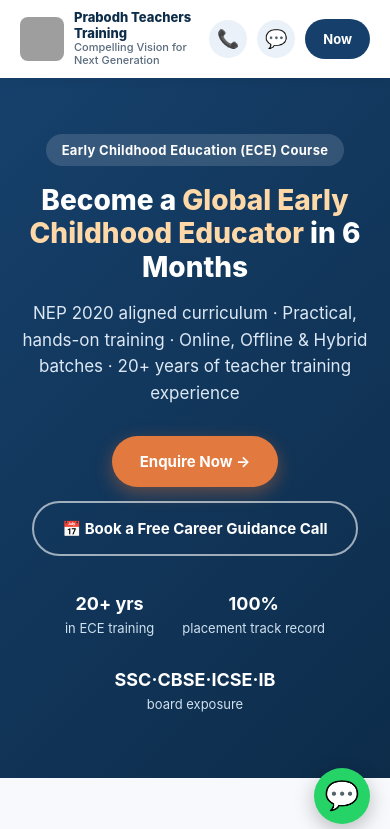
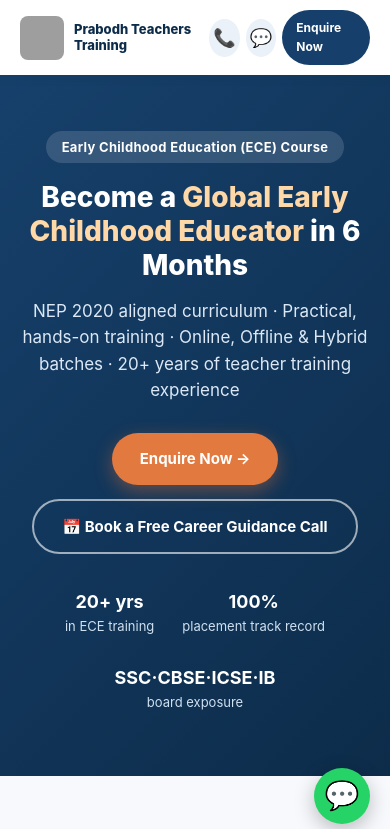
Before and after one commit to srmantri/prabodh-ece-landing, a plain HTML site: page index.html in a window 390 px wide. Shown: the top 829 px of the page. Drawn offline with Linux system fonts and the light colour scheme; grey boxes are pictures that could not be loaded.

Commit message:
Fix mobile header: always show full Enquire Now text, hide tagline instead to save space

```diff
--- a/index.html
+++ b/index.html
@@ -69,7 +69,12 @@
     background:var(--primary-light);color:var(--primary);text-decoration:none;font-size:18px;
   }
   .header-actions .btn{padding:10px 18px;font-size:13px;}
-  @media (max-width:520px){ .brand span{font-size:13px;} .header-actions .btn span.long{display:none;} }
+  @media (max-width:520px){
+    .brand span{font-size:13px;}
+    .brand small{display:none;}
+    .header-actions{gap:6px;}
+    .header-actions .btn{padding:9px 14px;font-size:12px;}
+  }
 
   /* Hero */
   .hero{
@@ -211,7 +216,7 @@
     <div class="header-actions">
       <a class="icon-link" href="tel:+919822664242" aria-label="Call us">📞</a>
       <a class="icon-link" href="https://wa.me/919822664242" aria-label="WhatsApp us" target="_blank" rel="noopener">💬</a>
-      <a class="btn btn-primary" href="#contact"><span class="long">Enquire</span> Now</a>
+      <a class="btn btn-primary" href="#contact">Enquire Now</a>
     </div>
   </div>
 </header>
```
